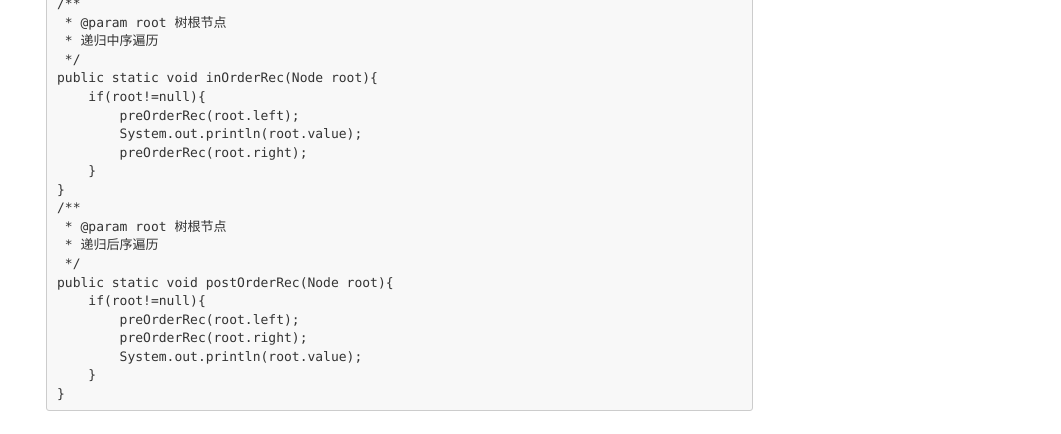
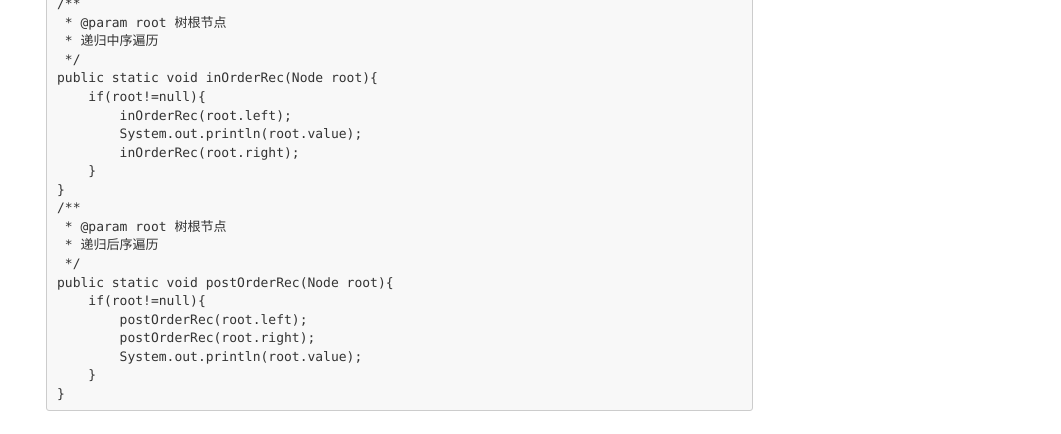
Before and after one commit to Zering/Zering.github.io, a Jekyll site: the page built from _posts/2016-11-07-Binary-Tree-Traversal.md, in a window 1280 px wide and 1400 px high, scrolled down 944 px. Shown: the part 468-902 px from the top of the window, without its empty margins (219-1280 px from the left). Built offline with Jekyll 4.4.1, drawn with Linux system fonts in a browser that asks for light colours; nearby versions of some CDN libraries; comment, search, counter and statistics services are not loaded; some of the changed text lies outside the part shown.

Commit message:
二叉树遍历 update 递归方式错误修改

```diff
--- a/_posts/2016-11-07-Binary-Tree-Traversal.md
+++ b/_posts/2016-11-07-Binary-Tree-Traversal.md
@@ -49,9 +49,9 @@ tags:
      */
     public static void inOrderRec(Node root){
         if(root!=null){
-            preOrderRec(root.left);
+            inOrderRec(root.left);
             System.out.println(root.value);
-            preOrderRec(root.right);
+            inOrderRec(root.right);
         }
     }
     /**
@@ -60,8 +60,8 @@ tags:
      */
     public static void postOrderRec(Node root){
         if(root!=null){
-            preOrderRec(root.left);
-            preOrderRec(root.right);
+            postOrderRec(root.left);
+            postOrderRec(root.right);
             System.out.println(root.value);
         }
     }
```
